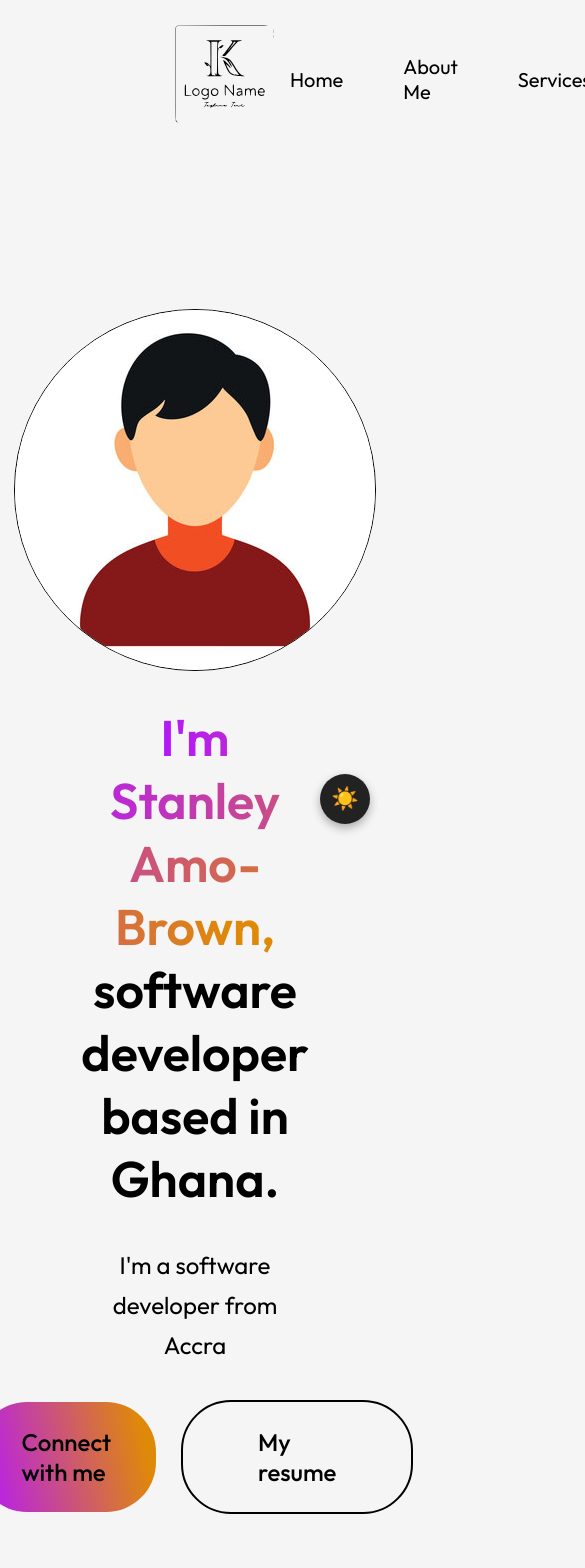
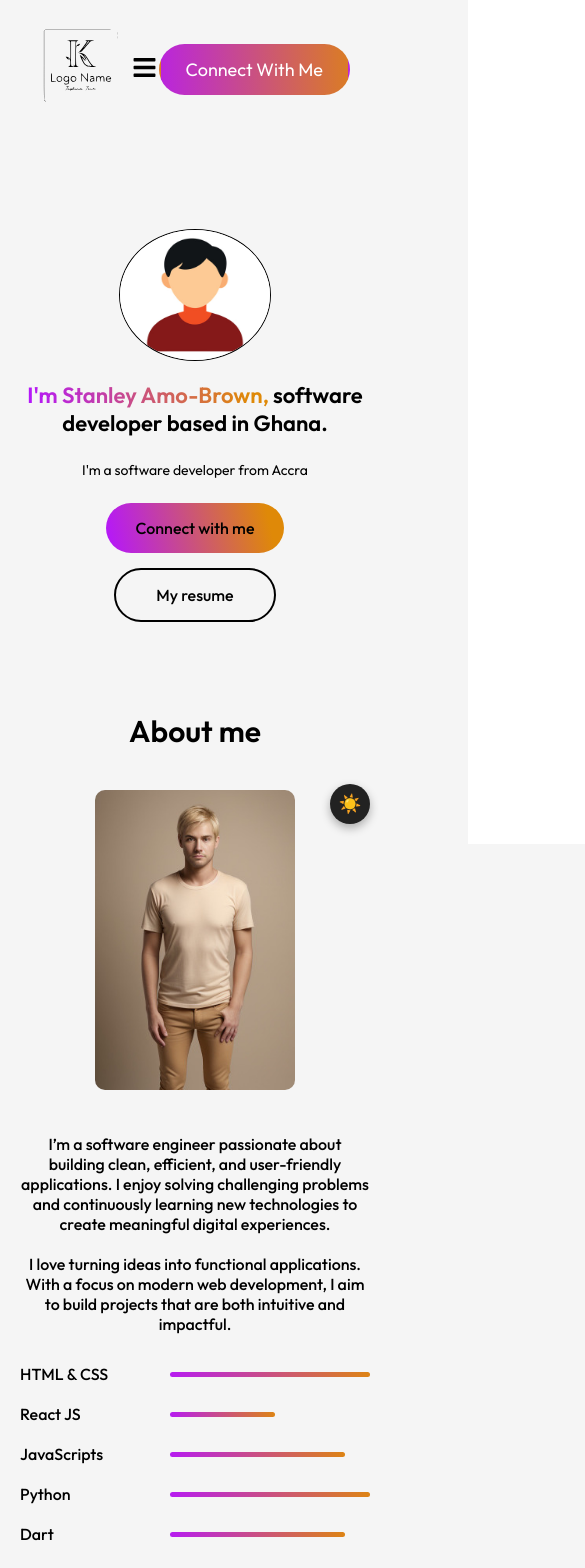
Before and after one commit to stanleyamo/portfolio, a React (Vite) app: page / in a window 390 px wide. Shown: the top 1568 px of the page, 585 px wide, since content can reach past the window. Built offline with nearby package versions, Linux system fonts and the light colour scheme.

Commit message:
responsive css

```diff
--- a/src/component/About Page/About.css
+++ b/src/component/About Page/About.css
@@ -109,3 +109,83 @@
     transform: scale(1.12);
     transition: 0.5s;
 }
+
+/*tablet reponsive*/
+@media (max-width: 768px) {
+    .about-title h1 {
+        font-size: 38px;
+    }
+
+    .about-section {
+        flex-direction: column;
+        gap: 40px;
+    }
+
+    .about-left img {
+        width: 200px;
+    }
+
+    .about-para p {
+        font-size: 16px;
+    }
+
+    .about-achievement h1 {
+        font-size: 36px;
+    }
+}
+
+/*smartphone responsive*/
+@media (max-width: 480px) {
+    .about {
+        margin: 40px 20px;
+        gap: 40px;
+    }
+
+    .about-title h1 {
+        font-size: 30px;
+    }
+
+    .about-section {
+        flex-direction: column;
+        align-items: center;
+        gap: 40px;
+    }
+
+    .about-left img {
+        width: 200px;
+        height: auto;
+        border-radius: 10px;
+    }
+
+    .about-right {
+        gap: 30px;
+    }
+
+    .about-para {
+        font-size: 16px;
+        text-align: center;
+    }
+
+    .about-skill p {
+        font-size: 16px;
+        min-width: 100px;
+    }
+
+    .about-skill hr {
+        height: 5px;
+    }
+
+    .about-achievements {
+        flex-direction: column;
+        align-items: center;
+        gap: 20px;
+    }
+
+    .about-achievement h1 {
+        font-size: 30px;
+    }
+
+    .about-achievement p {
+        font-size: 16px;
+    }
+}
--- a/src/component/Landing Page/Landing.css
+++ b/src/component/Landing Page/Landing.css
@@ -62,3 +62,65 @@
 .hero-resume:hover {
     border-color: #b415ff;
 }
+
+/*tablet responsive*/
+@media (max-width: 768px) {
+    .hero img {
+        width: 130px;
+        height: 130px;
+        margin-top: 60px;
+    }
+
+    .hero h1 {
+        font-size: 28px;
+        width: 100%;
+    }
+
+    .hero p {
+        font-size: 16px;
+        width: 90%;
+    }
+
+    .hero-action {
+        flex-direction: column;
+        gap: 15px;
+    }
+}
+
+/*smartphone responsive*/
+@media (max-width: 480px) {
+    .hero {
+        margin-top: 80px;
+        gap: 20px;
+    }
+
+    .hero img {
+        width: 150px;
+        margin-top: 20px;
+    }
+
+    .hero h1 {
+        font-size: 22px;
+        width: 90%;
+    }
+
+    .hero p {
+        width: 85%;
+        font-size: 14px;
+        line-height: 26px;
+    }
+
+    .hero-action {
+        flex-direction: column;
+        gap: 15px;
+        font-size: 16px;
+    }
+
+    .hero-connect {
+        padding: 15px 30px;
+    }
+
+    .hero-resume {
+        padding: 15px 40px;
+    }
+}
--- a/src/component/Navbar/Navbar.css
+++ b/src/component/Navbar/Navbar.css
@@ -3,6 +3,12 @@
     align-items: center;
     justify-content: space-between;
     margin: 20px 170px;
+}
+
+.hamburger {
+    display: none;
+    cursor: pointer;
+    z-index: 1001;
 }
 
 .navbar img{
@@ -90,3 +96,91 @@ body.dark-mode .dark-mode-btn {
     background-color: #f5f5f5;
     color: #111;
 }
+
+/*tablet responsive*/
+@media (max-width: 768px) {
+    .navbar {
+        padding: 15px 20px;
+    }
+
+    .hamburger {
+        display: block;
+    }
+
+    .nav-menu {
+        position: fixed;
+        top: 0;
+        right: -100%;
+        height: 100vh;
+        width: 70%;
+        background: #fff;
+        flex-direction: column;
+        justify-content: center;
+        align-items: center;
+        transition: right 0.3s ease;
+        z-index: 999;
+    }
+
+    .nav-menu.open {
+        right: 0;
+    }
+
+    .nav-menu li {
+        margin: 20px 0;
+        font-size: 22px;
+    }
+
+    .nav-connect {
+        font-size: 20px;
+        padding: 14px 25px;
+    }
+}
+
+/*smartphone responsive*/
+@media (max-width: 480px) {
+    .navbar {
+        margin: 10px 20px;
+    }
+
+    .navbar img {
+        width: 90px;
+    }
+
+    .hamburger {
+        display: block;
+        z-index: 2001;
+    }
+
+    .nav-menu {
+        position: fixed;
+        top: 0;
+        right: -100%;
+        width: 80%;
+        height: 100vh;
+        background: #fff;
+        flex-direction: column;
+        align-items: center;
+        justify-content: center;
+        gap: 30px;
+        transition: right 0.4s ease;
+    }
+
+    .nav-menu.open {
+        right: 0;
+    }
+
+    .nav-menu li {
+        font-size: 18px;
+    }
+
+    .nav-connect {
+        font-size: 18px;
+        padding: 12px 25px;
+    }
+
+    .dark-mode-btn {
+        width: 40px;
+        height: 40px;
+        font-size: 18px;
+    }
+}
--- a/src/component/Navbar/Navbar.jsx
+++ b/src/component/Navbar/Navbar.jsx
@@ -1,9 +1,11 @@
 import React, { useState, useEffect} from 'react';
 import './Navbar.css'
 import logo from '../../assets/logo.svg';
+import { FaBars, FaTimes } from "react-icons/fa";
 
 const Navbar = () => {
     const [darkMode, setDarkMode] = useState(false);
+    const [menuOpen, setMenuOpen] = useState(false);
 
     useEffect(() => {
         document.body.classList.toggle("dark-mode", darkMode);
@@ -12,12 +14,17 @@ const Navbar = () => {
     return (
         <div className="navbar">
             <img src={logo} alt="logo"/>
-            <ul className="nav-menu">
-                <li><a href="">Home</a></li>
-                <li><a href="">About Me</a></li>
-                <li><a href="">Services</a></li>
-                <li><a href="">Portfolio</a></li>
-                <li><a href="">Contact</a></li>
+
+            <div className="hamburger" onClick={() => setMenuOpen(!menuOpen)}>
+                {menuOpen ? <FaTimes size={25} /> : <FaBars size={25} />}
+            </div>
+
+            <ul className={menuOpen ? "nav-menu open" : "nav-menu"}>
+                <li><a href="#">Home</a></li>
+                <li><a href="#">About Me</a></li>
+                <li><a href="#">Services</a></li>
+                <li><a href="#">Portfolio</a></li>
+                <li><a href="#">Contact</a></li>
             </ul>
 
             <div>
```
